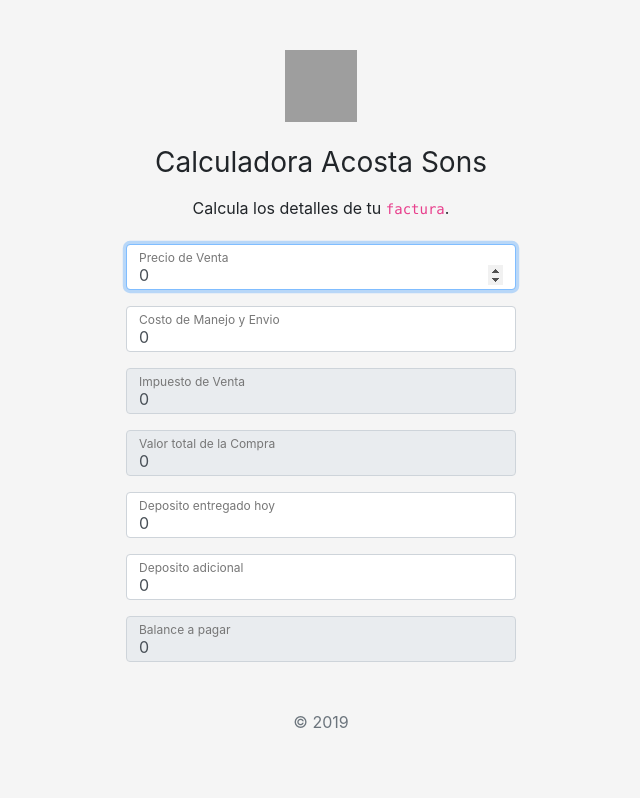
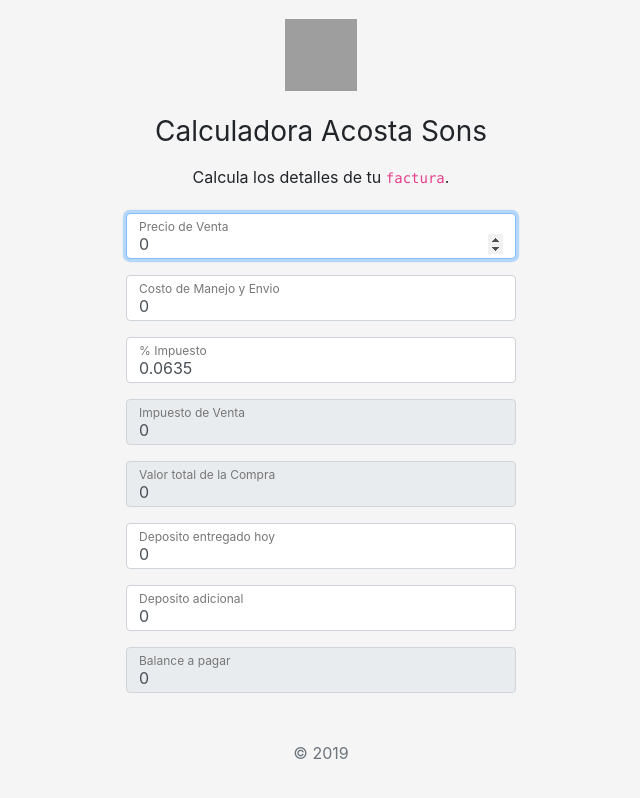
Before and after one commit to sansagara/acosta-calculator, an Angular app: page / in a window 1280 px wide. Shown: the whole page, without its empty margins (319-959 px from the left). Built offline with nearby package versions, Linux system fonts and the light colour scheme; grey boxes are pictures that could not be loaded.

Commit message:
Campo de impuesto

```diff
--- a/src/app/app.component.html
+++ b/src/app/app.component.html
@@ -13,6 +13,11 @@
   <div class="form-label-group">
     <input type="number" id="costoManejo" name="costoManejo" [(ngModel)]="invoice.costoManejo" (ngModelChange)="manejoUpdated()" class="form-control" placeholder="Costo de Manejo y Envio" >
     <label for="costoManejo">Costo de Manejo y Envio</label>
+  </div>
+
+  <div class="form-label-group">
+    <input type="number" id="impuesto" name="impuesto" [(ngModel)]="invoice.impuesto" (ngModelChange)="impuestoUpdated()" class="form-control" placeholder="% Impuesto" >
+    <label for="impuesto">% Impuesto</label>
   </div>
 
   <div class="form-label-group">
--- a/src/app/app.component.ts
+++ b/src/app/app.component.ts
@@ -7,23 +7,25 @@ import { InvoiceModel } from './invoice-model';
   styleUrls: ['./app.component.sass']
 })
 export class AppComponent {
-  invoice = new InvoiceModel(0,0,0,0,0,0, 0)
+  invoice = new InvoiceModel(0,0,0.0635,0,0,0,0, 0)
 
   precioUpdated() {
     this.invoice.costoManejo = this.invoice.precioVenta * 0.05;
-    this.invoice.impuestoVenta = ((this.invoice.costoManejo + this.invoice.precioVenta) * 0.0635)
-    this.invoice.valorCompra = this.invoice.precioVenta + this.invoice.costoManejo + this.invoice.impuestoVenta;
-    this.invoice.balancePagar = this.invoice.valorCompra - (this.invoice.depositoEntregado + this.invoice.depositoAdicional);
+    this.manejoUpdated();
   }
 
   manejoUpdated() {
-    this.invoice.impuestoVenta = (this.invoice.costoManejo + this.invoice.precioVenta) * 0.0635;
+    this.invoice.impuestoVenta = (this.invoice.costoManejo + this.invoice.precioVenta) * this.invoice.impuesto;
     this.invoice.valorCompra = this.invoice.precioVenta + this.invoice.costoManejo + this.invoice.impuestoVenta;
-    this.invoice.balancePagar = this.invoice.valorCompra - (this.invoice.depositoEntregado + this.invoice.depositoAdicional);
+    this.depositoUpdated();
   }
 
   depositoUpdated() {
     this.invoice.balancePagar = this.invoice.valorCompra - (this.invoice.depositoEntregado + this.invoice.depositoAdicional);
   }
 
+  impuestoUpdated() {
+    this.manejoUpdated();
+  }
+
 }
--- a/src/app/invoice-model.ts
+++ b/src/app/invoice-model.ts
@@ -1,6 +1,7 @@
 export class InvoiceModel {
   constructor(public precioVenta   : number,
               public costoManejo: number,
+              public impuesto: number,
               public impuestoVenta: number,
               public valorCompra: number,
               public depositoEntregado: number,
```
